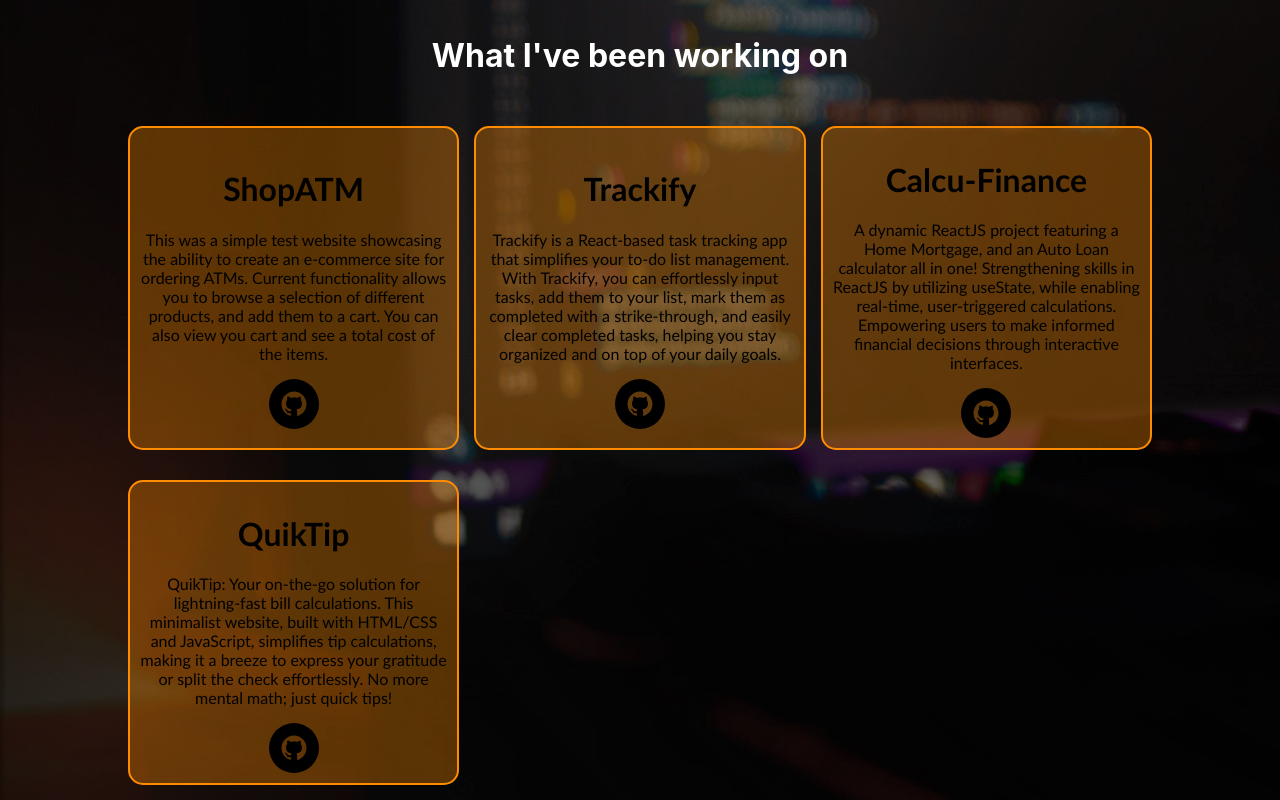
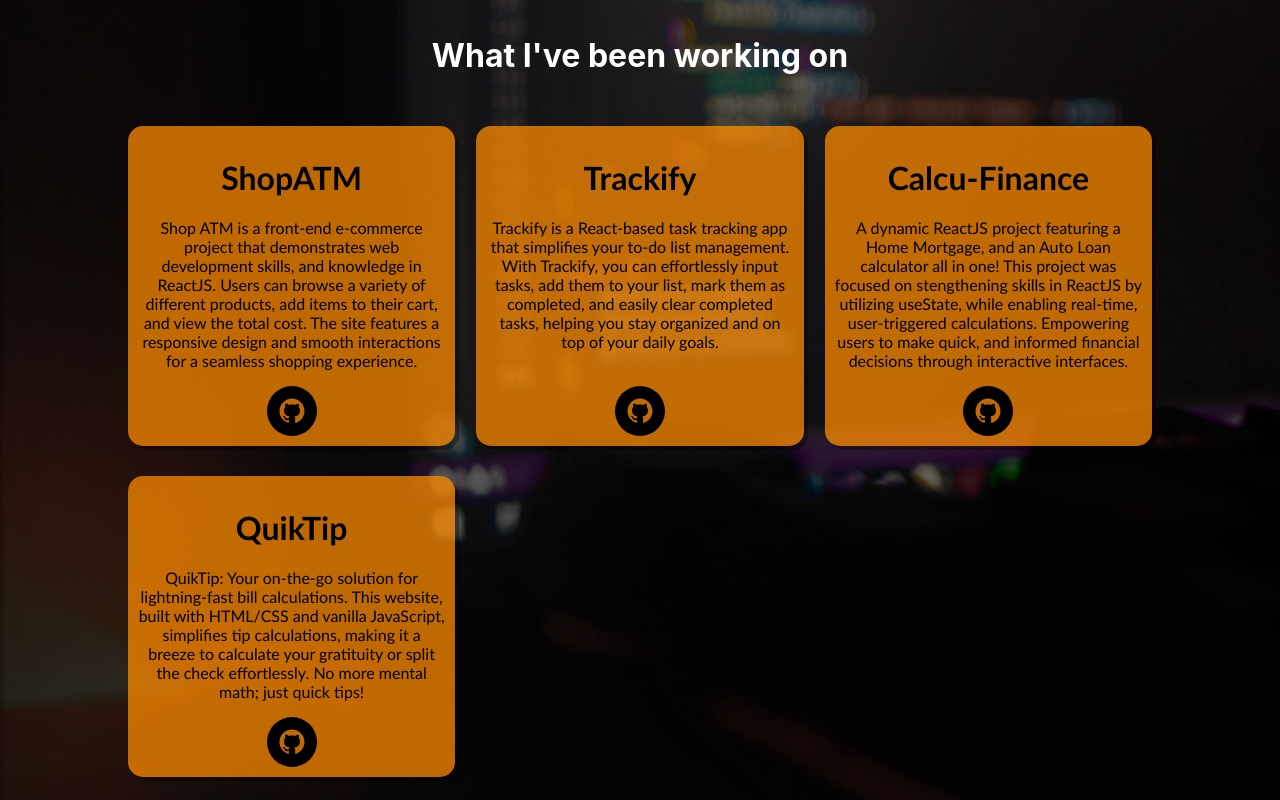
Before and after one commit to AlecZytkowski/aleczytkowski-portfolio, a React (Create React App) app: page / in a window 1280 px wide. Shown: the part 1040-1840 px from the top of the page. Built offline with nearby package versions, Linux system fonts and the light colour scheme.

Commit message:
Aligned Github links and added CSS stylying on ProjectCards.  Reworded descriptions on Projects.

```diff
--- a/src/components/ProjectCard.css
+++ b/src/components/ProjectCard.css
@@ -1,15 +1,25 @@
 .project-card {
     display: flex;
     flex-direction: column;
-    justify-content: center;
+    justify-content: space-between;
     align-items: center;
     font-family: 'Gill Sans', 'Gill Sans MT', Calibri, 'Trebuchet MS', sans-serif;
-    border: solid #ff8c00 2px;
     border-radius: 15px;
     color:black;
-    background-color: #ff8c0056;
+    background-color: #ff8c00bd;
     width:30%;
     margin-top: 30px;
     padding:10px;
+    box-shadow: #00000059 4px 4px;
+}
 
-}
+.social-links {
+    display: flex;
+    justify-content: center;
+    margin-top: 10px;
+  }
+
+.social-links .react-social-icons {
+    width: 30px;
+    height: 30px;
+  }
--- a/src/components/ProjectCard.jsx
+++ b/src/components/ProjectCard.jsx
@@ -2,6 +2,7 @@ import './ProjectCard.css'
 import { SocialIcon } from 'react-social-icons';
 
 export const ProjectCard = ({ project }) => {
+
 return(
         <div className='project-card'>
             <div>
--- a/src/pages/Projects.jsx
+++ b/src/pages/Projects.jsx
@@ -1,20 +1,18 @@
 import './Projects.css'
 import { ProjectCard } from '../components/ProjectCard'
-
-const projectList = {
-
-}
+import { useState } from 'react'
 
 export const Projects = () => {
+
     return (
         <div className='projects' id='projects'>
             <h1>What I've been working on</h1>
             {/*Look up how to deploy a react app to github pages*/}
             <div className='project-cards'>
-            <ProjectCard project={{ name: 'ShopATM', description: 'This was a simple test website showcasing the ability to create an e-commerce site for ordering ATMs. Current functionality allows you to browse a selection of different products, and add them to a cart. You can also view you cart and see a total cost of the items.', githubUrl:'https://github.com/AlecZytkowski/ShopATM'}}/>
-            <ProjectCard project={{ name: 'Trackify', description: 'Trackify is a React-based task tracking app that simplifies your to-do list management. With Trackify, you can effortlessly input tasks, add them to your list, mark them as completed with a strike-through, and easily clear completed tasks, helping you stay organized and on top of your daily goals.', githubUrl:'https://github.com/AlecZytkowski/Trackify'}}/>
-            <ProjectCard project={{ name: 'Calcu-Finance', description: 'A dynamic ReactJS project featuring a Home Mortgage, and an Auto Loan calculator all in one! Strengthening skills in ReactJS by utilizing useState, while enabling real-time, user-triggered calculations. Empowering users to make informed financial decisions through interactive interfaces.', githubUrl:'https://github.com/AlecZytkowski/calcu-finance'}}/>
-            <ProjectCard project={{ name: 'QuikTip', description: 'QuikTip: Your on-the-go solution for lightning-fast bill calculations. This minimalist website, built with HTML/CSS and JavaScript, simplifies tip calculations, making it a breeze to express your gratitude or split the check effortlessly. No more mental math; just quick tips!', githubUrl:'https://github.com/AlecZytkowski/QuikTip'}}/>
+            <ProjectCard project={{ name: 'ShopATM', description: 'Shop ATM is a front-end e-commerce project that demonstrates web development skills, and knowledge in ReactJS. Users can browse a variety of different products, add items to their cart, and view the total cost. The site features a responsive design and smooth interactions for a seamless shopping experience.', githubUrl:'https://github.com/AlecZytkowski/ShopATM'}}/>
+            <ProjectCard project={{ name: 'Trackify', description: 'Trackify is a React-based task tracking app that simplifies your to-do list management. With Trackify, you can effortlessly input tasks, add them to your list, mark them as completed, and easily clear completed tasks, helping you stay organized and on top of your daily goals.', githubUrl:'https://github.com/AlecZytkowski/Trackify'}}/>
+            <ProjectCard project={{ name: 'Calcu-Finance', description: 'A dynamic ReactJS project featuring a Home Mortgage, and an Auto Loan calculator all in one! This project was focused on stengthening skills in ReactJS by utilizing useState, while enabling real-time, user-triggered calculations. Empowering users to make quick, and informed financial decisions through interactive interfaces.', githubUrl:'https://github.com/AlecZytkowski/calcu-finance'}}/>
+            <ProjectCard project={{ name: 'QuikTip', description: 'QuikTip: Your on-the-go solution for lightning-fast bill calculations. This website, built with HTML/CSS and vanilla JavaScript, simplifies tip calculations, making it a breeze to calculate your gratituity or split the check effortlessly. No more mental math; just quick tips!', githubUrl:'https://github.com/AlecZytkowski/QuikTip'}}/>
             </div>
         </div>
     )
```
